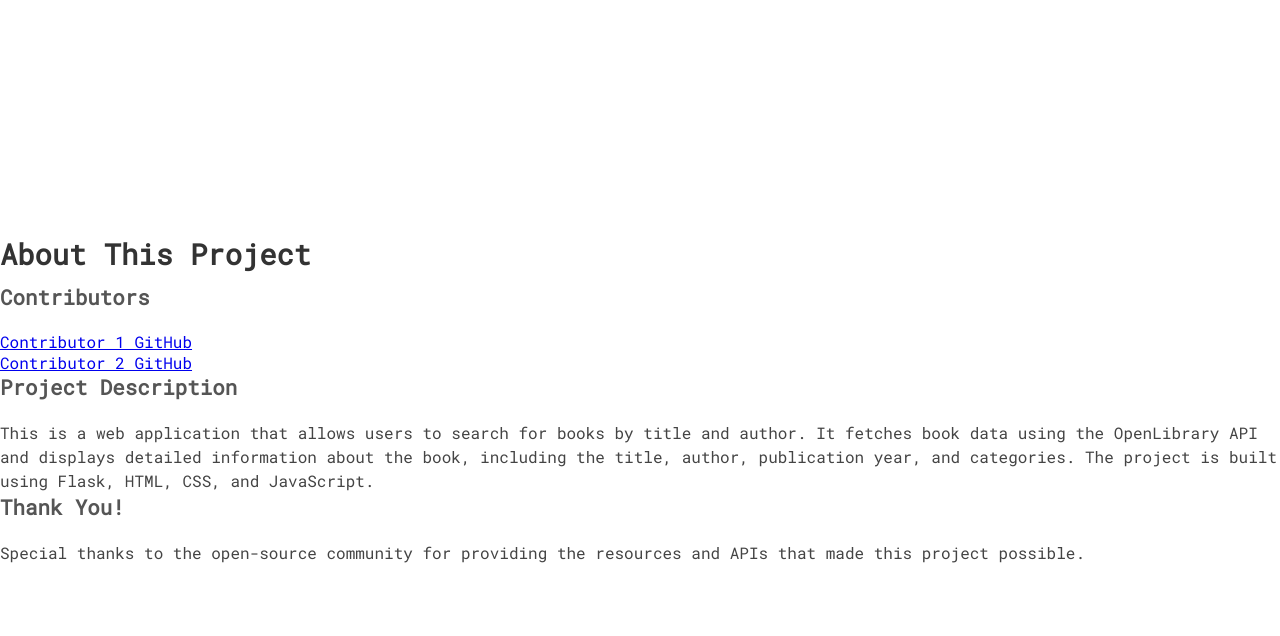
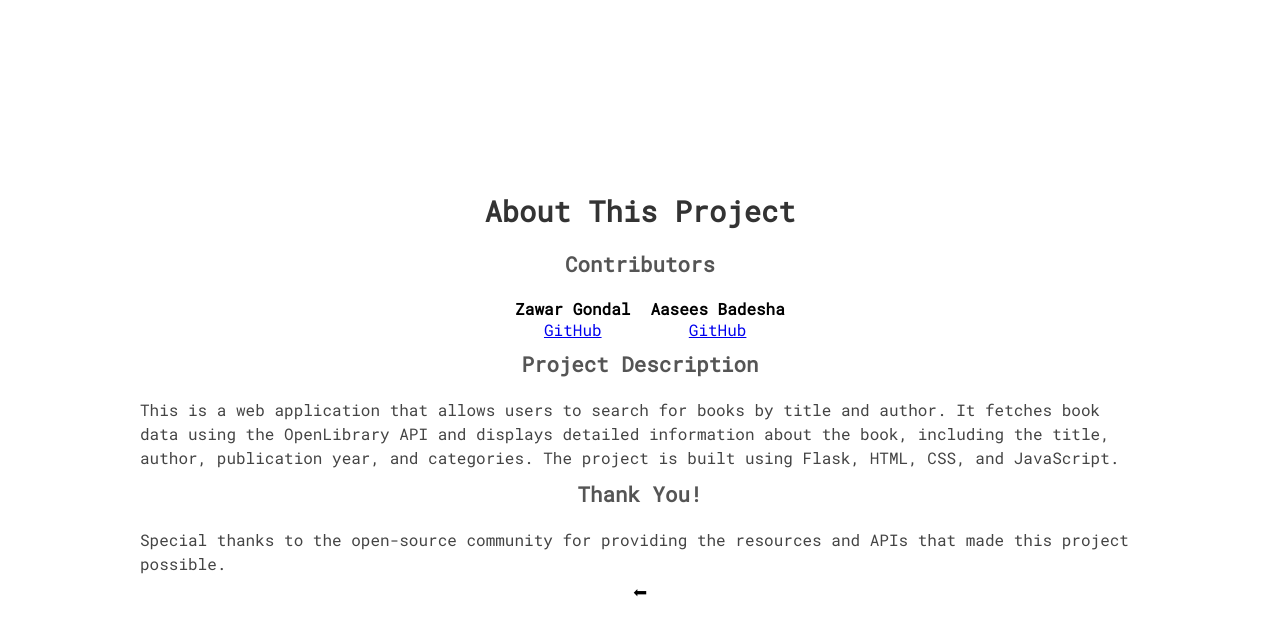
Before and after one commit to ZawarG/BookScout, a Flask app: page /about in a window 1280 px wide. Shown: the top 636 px of the page. Run offline with Flask 3, Linux system fonts and the light colour scheme.

Commit message:
about page frontend

```diff
--- a/static/styles.css
+++ b/static/styles.css
@@ -55,19 +55,19 @@ html, body {
     right: 10px;
     font-family: 'Roboto Mono', monospace;
     font-size: 1.2rem;
-  }
+}
 
-  #about a {
+#about a {
     color: #333;
     text-decoration: none;
     transition: all 0.3s ease;
-  }
+}
 
-  #about a:hover {
+#about a:hover {
     text-decoration: underline;
     color: #000;
     cursor: pointer;
-  }
+}
 
 
 /* book page */
@@ -92,6 +92,7 @@ body {
     max-height: 80%;
     display: flex;
     flex-direction: row;
+    justify-content: center;
 }
 
 .book-image {
@@ -120,7 +121,7 @@ h1 {
 }
 
 h2 {
-    margin: 0 0 20px;
+    margin: 10px 0 20px;
     color: #555;
     font-size: 1.3em;
 }
@@ -168,3 +169,11 @@ p {
         object-fit: contain;
     }
 }
+
+/* about page */
+.contributor {
+    margin-left: 2%;
+    display: flex;
+    flex-direction: column;
+    text-align: center;
+}
--- a/templates/about.html
+++ b/templates/about.html
@@ -7,16 +7,29 @@
     <link href="https://fonts.googleapis.com/css2?family=Roboto+Mono&display=swap" rel="stylesheet">
     <link rel="stylesheet" href="{{ url_for('static', filename='styles.css') }}">
   </head>
+
   <body>
-  <div id="about-section">
+    <div class = "container">
+      <!-- title -->
       <h1>About This Project</h1>
 
+      <!-- about the contributors -->
       <h2>Contributors</h2>
-    <ul>
-      <li><a href="https://github.com/username1" target="_blank">Contributor 1 GitHub</a></li>
-      <li><a href="https://github.com/username2" target="_blank">Contributor 2 GitHub</a></li>
-    </ul>
 
+      <div class="card">
+        <!-- zawar -->
+        <div class="contributor">
+          <h4>Zawar Gondal</h4>
+          <a href="https://github.com/username1" target="_blank">GitHub</a>
+        </div>
+        <!-- aasees -->
+        <div class="contributor">
+          <h4>Aasees Badesha</h4>
+          <a href="https://github.com/aaseesb" target="_blank">GitHub</a>
+        </div>
+      </div>
+
+      <!-- about the project -->
       <h2>Project Description</h2>
       <p>
         This is a web application that allows users to search for books by title and author. It fetches book data using the OpenLibrary API and displays detailed information about the book, including the title, author, publication year, and categories. The project is built using Flask, HTML, CSS, and JavaScript.
@@ -26,6 +39,11 @@
       <p>
         Special thanks to the open-source community for providing the resources and APIs that made this project possible.
       </p>
+
+      <!-- back button -->
+      <div class="back-container">
+        <a href="/" class="back-button">⬅</a>
+      </div>
     </div>
   </body>
 </html>
```
Lines whose indentation alone changed are shown as unchanged.
